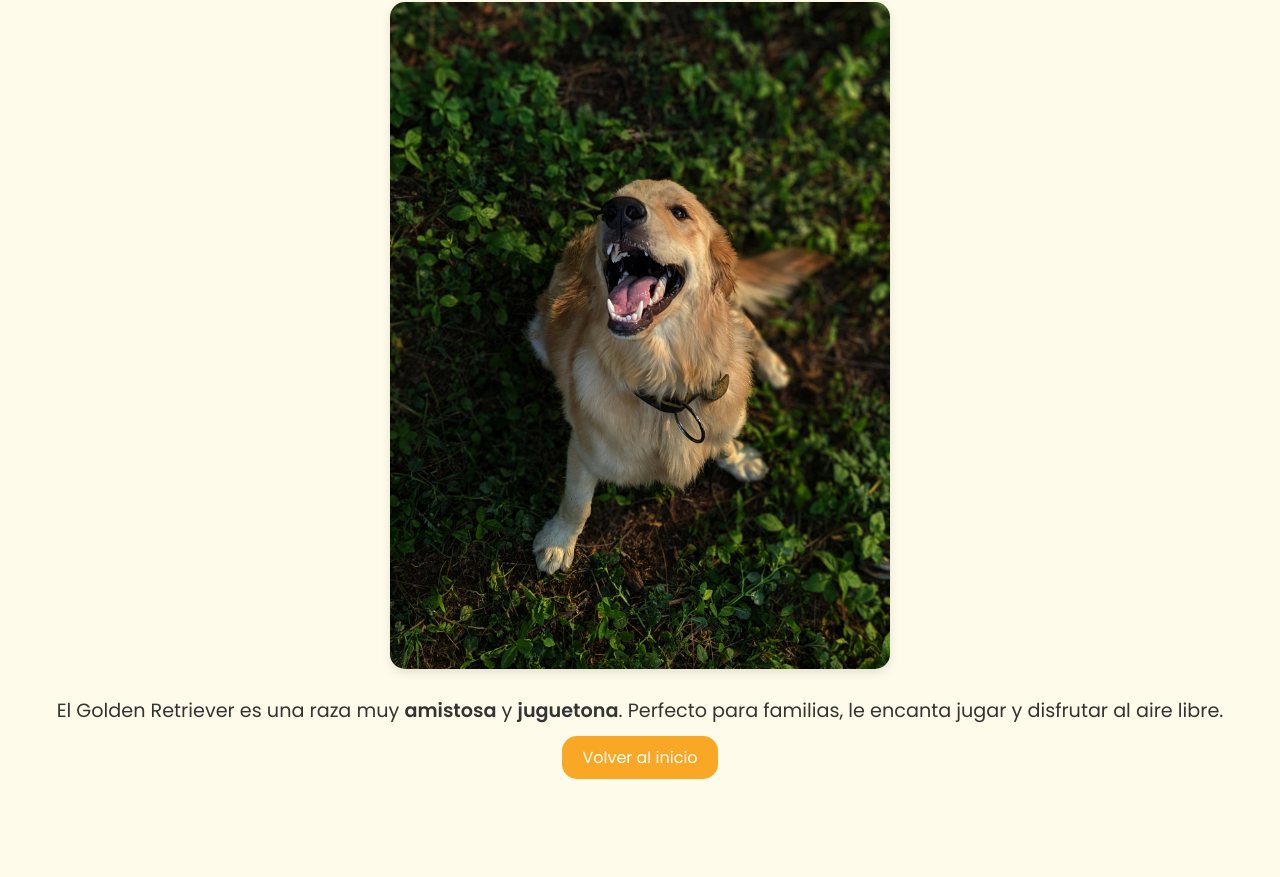
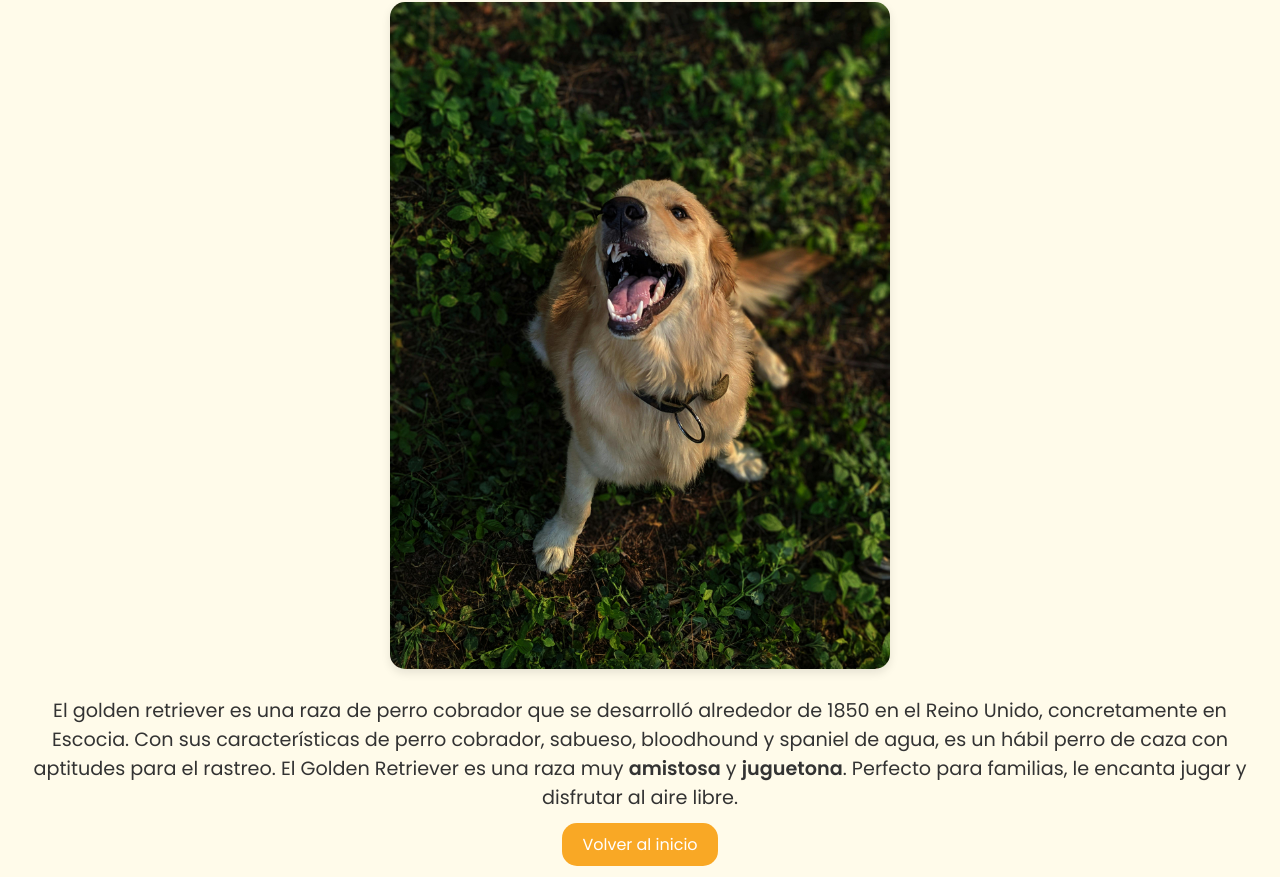
Before and after one commit to gaboalee-lang/FISI_Tiposdeperros, a plain HTML site: page pages/golden.html in a window 1280 px wide. Shown: the part 118-995 px from the top of the page. Before the commit the page ends 908 px from the top, so only its background shows below. Drawn offline with Linux system fonts and the light colour scheme.

Commit message:
Update golden.html

```diff
--- a/pages/golden.html
+++ b/pages/golden.html
@@ -52,6 +52,11 @@
   <h1>Golden Retriever</h1>
   <img src="../images/golden.jpg" alt="Golden Retriever">
   <p>
+    El golden retriever es una raza de perro cobrador que se desarrolló
+    alrededor de 1850 en el Reino Unido, concretamente en Escocia.
+    Con sus características de perro cobrador, sabueso,
+    bloodhound y spaniel de agua, es un hábil perro de caza con
+    aptitudes para el rastreo.
     El Golden Retriever es una raza muy <strong>amistosa</strong> y <strong>juguetona</strong>. Perfecto para familias, le encanta jugar y disfrutar al aire libre.
   </p>
   <a href="../index.html">Volver al inicio</a>
```
